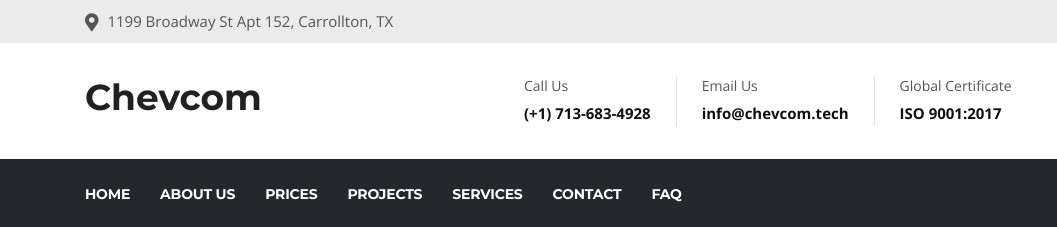
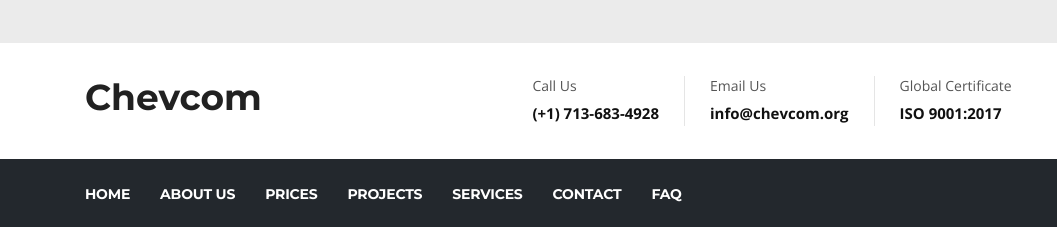
Before and after one commit to Samkiru254/chevcom.github.io, a plain HTML site: page about.html in a window 1280 px wide. Shown: the top 227 px of the page, 0-1057 px from the left. Drawn offline with nearby package versions, Linux system fonts and the light colour scheme; some packages are replaced by stand-ins of ours.

Commit message:
Update about.html

```diff
--- a/about.html
+++ b/about.html
@@ -44,10 +44,7 @@
         <div class="container">
           <div class="row">
               <div class="col-lg-8 col-md-8">
-                <ul class="top-info text-center text-md-left">
-                    <li><i class="fas fa-map-marker-alt"></i> <p class="info-text">1199 Broadway St Apt 152, Carrollton, TX</p>
-                    </li>
-                </ul>
+
               </div>
               <!--/ Top info end -->
 
@@ -103,7 +100,7 @@
                     <div class="info-box">
                       <div class="info-box-content">
                           <p class="info-box-title">Email Us</p>
-                          <p class="info-box-subtitle">info@chevcom.tech</p>
+                          <p class="info-box-subtitle">info@chevcom.org</p>
                       </div>
                     </div>
                   </li>
```
